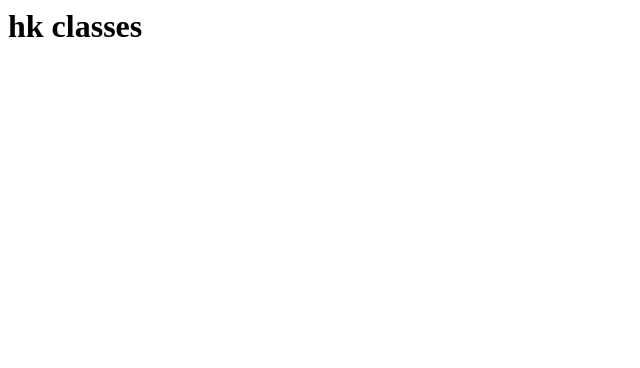
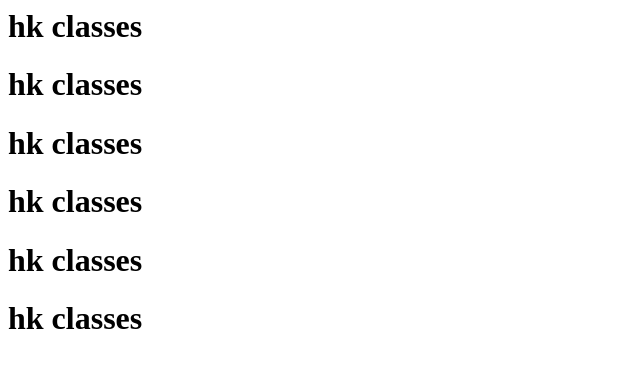
Before and after one commit to mehtabhaskar/website, a plain HTML site: page index.html in a window 1280 px wide. Shown: the whole page, without its empty margins (0-640 px from the left). Drawn offline with Linux system fonts and the light colour scheme.

Commit message:
second day

```diff
--- a/index.html
+++ b/index.html
@@ -3,6 +3,6 @@
   </head>
   <body>
     <h1>hk classes</h1>
-
+   <h1>hk classes</h1> <h1>hk classes</h1> <h1>hk classes</h1> <h1>hk classes</h1> <h1>hk classes</h1>
   </body>
 </html>
```
